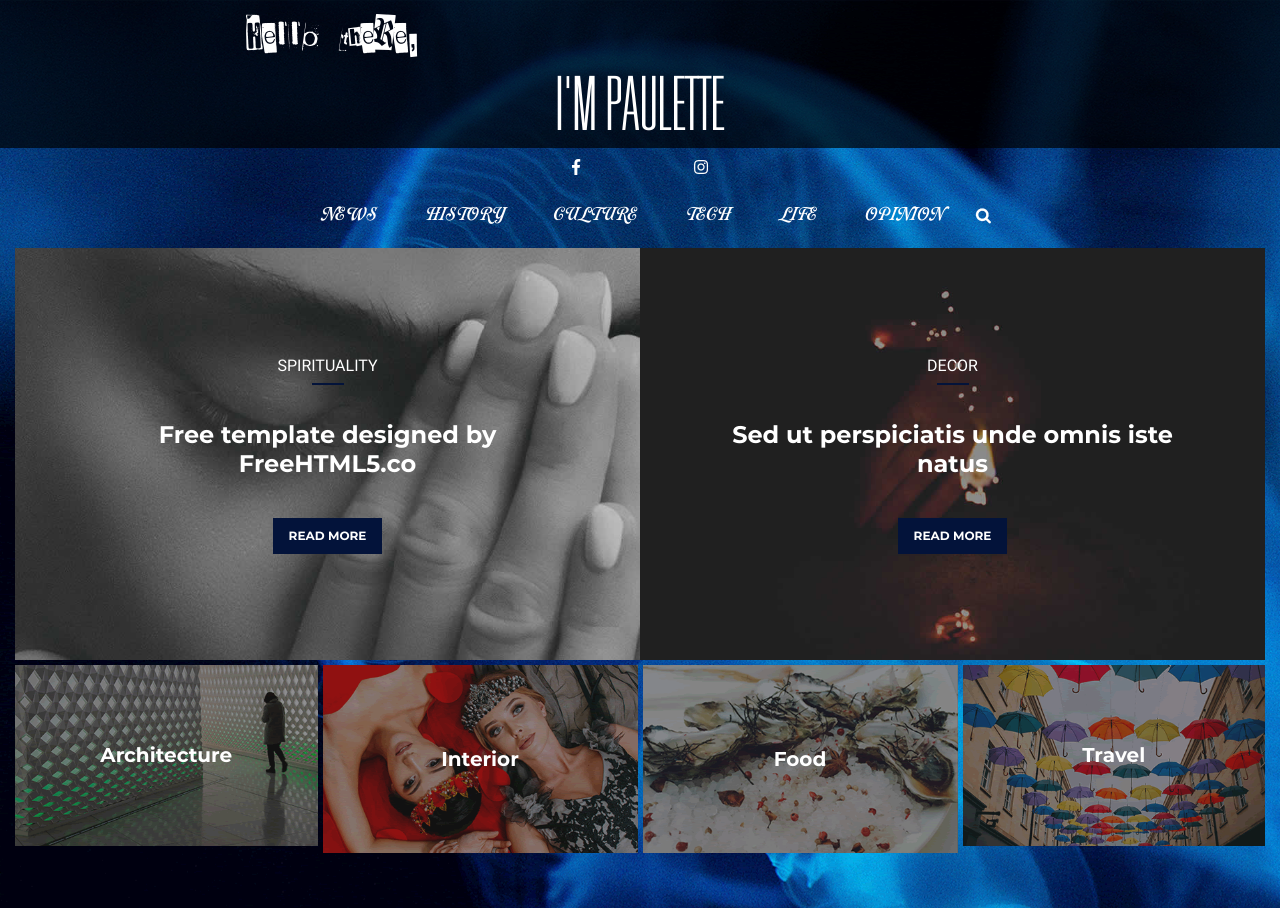
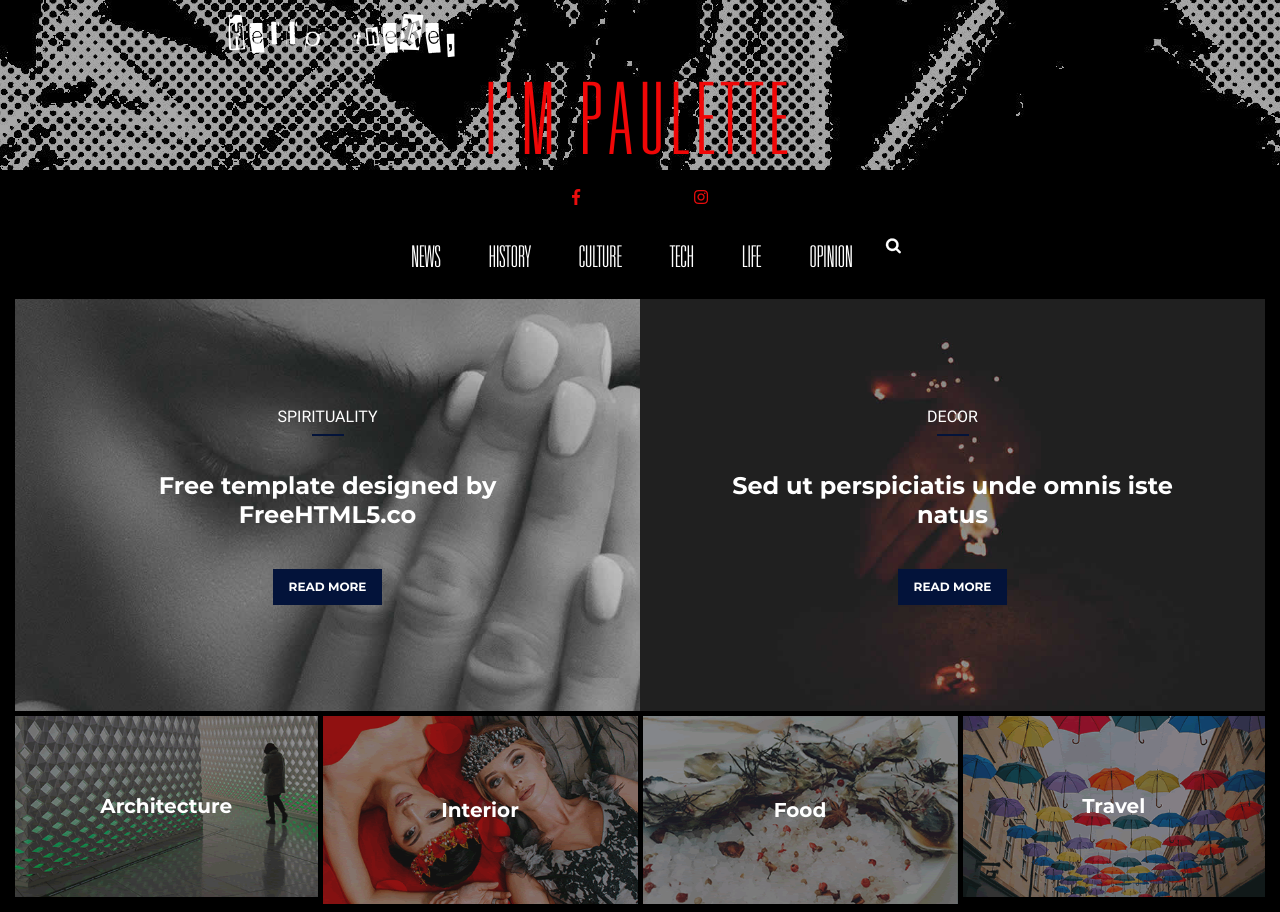
Before and after one commit to pauapu25/portafoliopaupau, a plain HTML site: page index.html in a window 1280 px wide. Shown: the top 912 px of the page. Drawn offline with nearby package versions, Linux system fonts and the light colour scheme; a web font is replaced by a local one.

Commit message:
fondo de la pagina

```diff
--- a/assets/css/style.css
+++ b/assets/css/style.css
@@ -90,31 +90,49 @@ header .card a, .vr-gallery a.btn {
     color: #03133a; }
 
 header {
-  background-image: url(../images/home-bg.png);
+  background-color: #000;
   text-align: center;
   padding: 20px 0;
   padding-bottom: 50px; }
-  header .bg-cover {
-    background: rgba(0, 0, 0, 0.7); }
+  header .bg-cover::before {
+    content: "";
+    position: absolute;
+    height: 170px;
+    inset: 0;
+    background-image: url(../images/punk3.jpeg);
+    background-size: cover;
+    background-position: center;
+; /* TRANSPARENCIA SOLO DEL FONDO */
+    opacity: 0.66;
+    z-index: 0; }
   header .input-group input {
     display: none; }
   header h1.hi {
     font-size: 35px;
-    max-width: 665px;
+    max-width: 690px;
+    letter-spacing: 5px;
     font-family: "blackcasper";
-    color: #ffffff; }
+    color: #ffffff;
+    position: relative;
+    z-index: 1;}
   header h2.uplogo {
-    font-size: 75px;
+    font-size: 100px;
     font-family: "uni-acc";
-    color: #ffffff;}
+    letter-spacing: 7px;
+    color: #f00707;
+    position: relative;
+    z-index: 1;}
   header .nav-fill {
     max-width: 250px; }
     header .nav-fill a {
-      color: #ffffff; }
+      color: #eb0d0d; }
     header .nav-fill li:hover a {
-      color: #03133a; }
+      color: #5e0707;
+      position: relative;
+    z-index: 1; }
   header .navbar li.nav-item a.nav-link {
-    font-family: "BucklaneScript";
+    font-family: "uni-acc";
+    font-size: 30px;
     color: #ffffff;
     padding-right: 1.5rem;
     padding-left: 1.5rem; }
```
Also changed, not shown: assets/fonts/Angeline_Vintage.ttf (deleted), assets/images/Graffiti.jpeg (added), assets/images/dancewallpaper.jpeg (added), assets/images/graffiti2.jpeg (added), assets/images/graffiti3.jpeg (added), assets/images/home-bg.png (deleted), assets/images/lips.jpeg (added), assets/images/pau en amarillo.jpg (added), assets/images/pau.jpg (added), assets/images/punk1.jpeg (added), assets/images/punk3.jpeg (added), assets/images/punkpink.jpeg (added), assets/images/saven.jpeg (added), assets/images/vivienne.jpeg (added), 1 more files.
